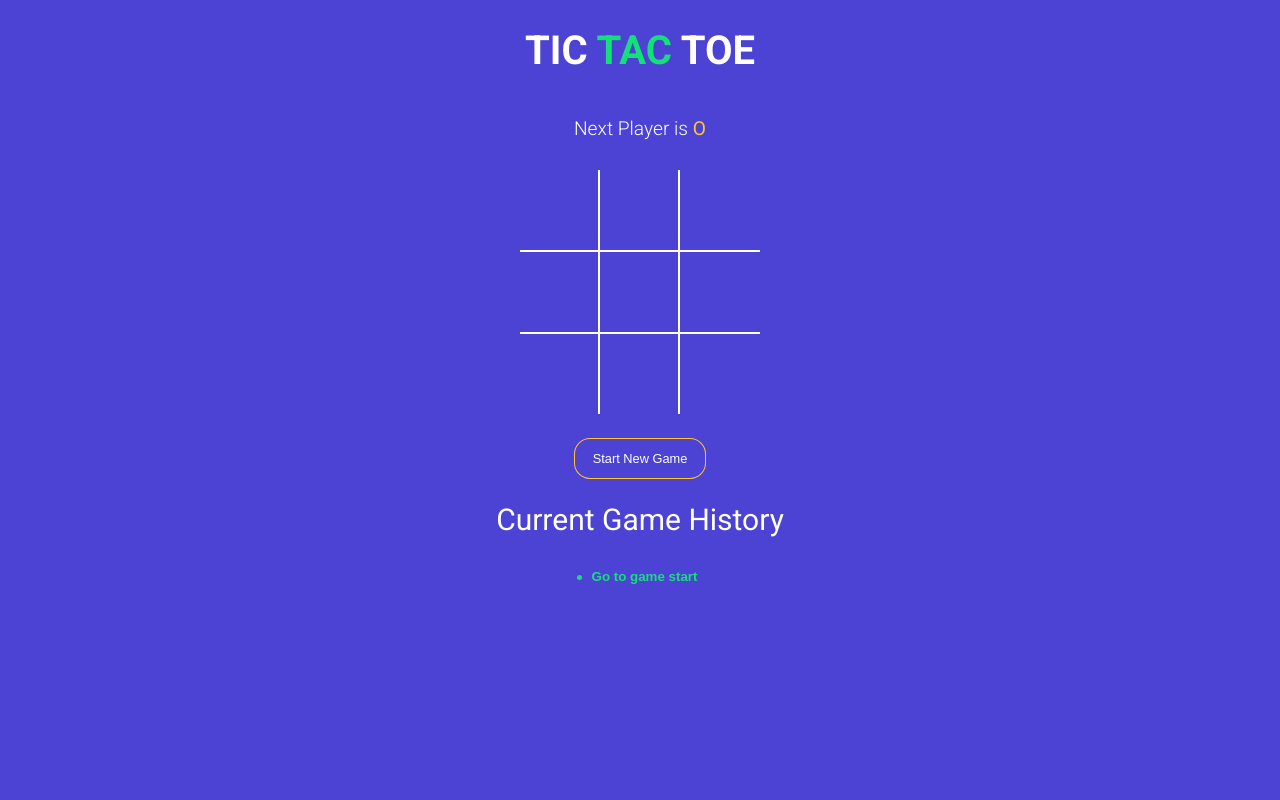
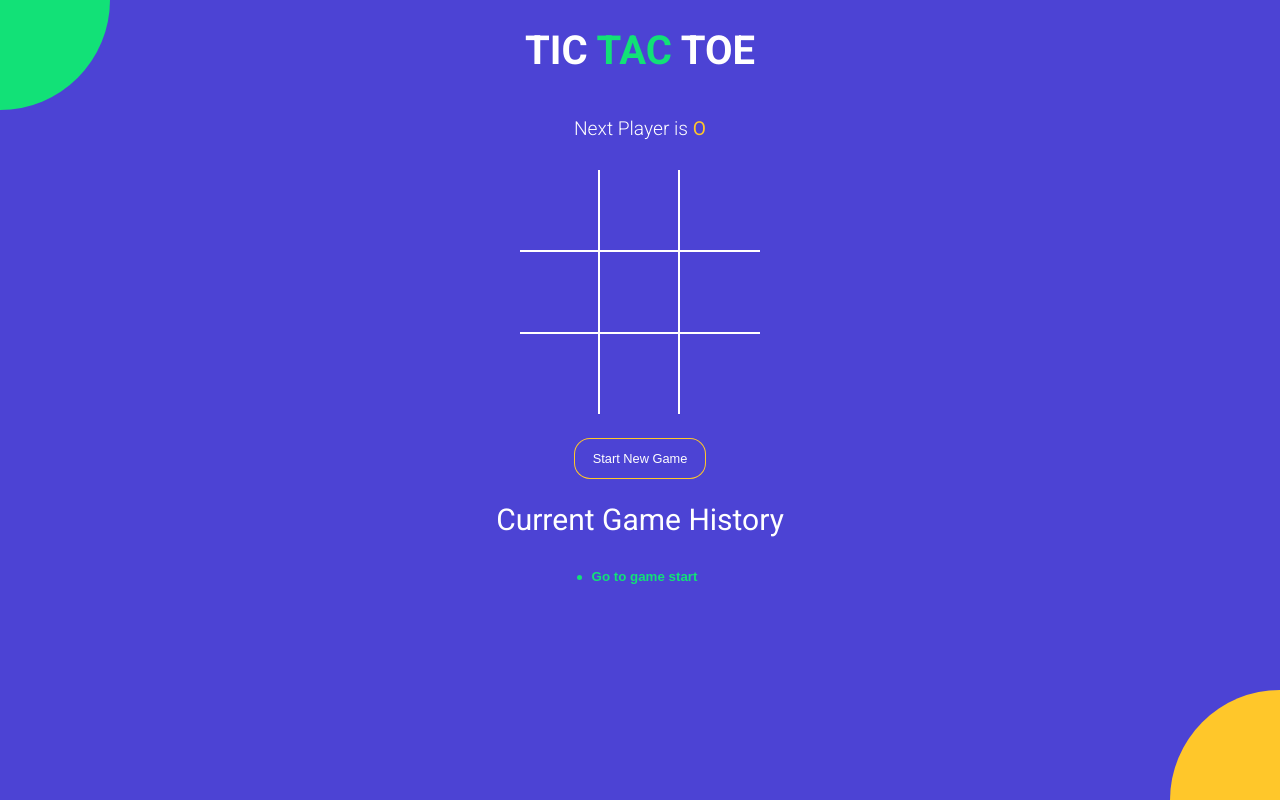
Before and after one commit to Sudip-epw/TicTacToe-game-, a React (Vite) app: page / in a window 1280 px wide. Built offline with nearby package versions, Linux system fonts and the light colour scheme.

Commit message:
added background and run build

```diff
--- a/src/App.jsx
+++ b/src/App.jsx
@@ -70,6 +70,8 @@ function App() {
         fontWeight: 'normal',
       } } >Current Game History</h2>
       <History history={history} moveTo={moveTo} currentMove={currentMove} />
+
+      <div className='bg-balls'/>
     </div>
   );
 }
```
